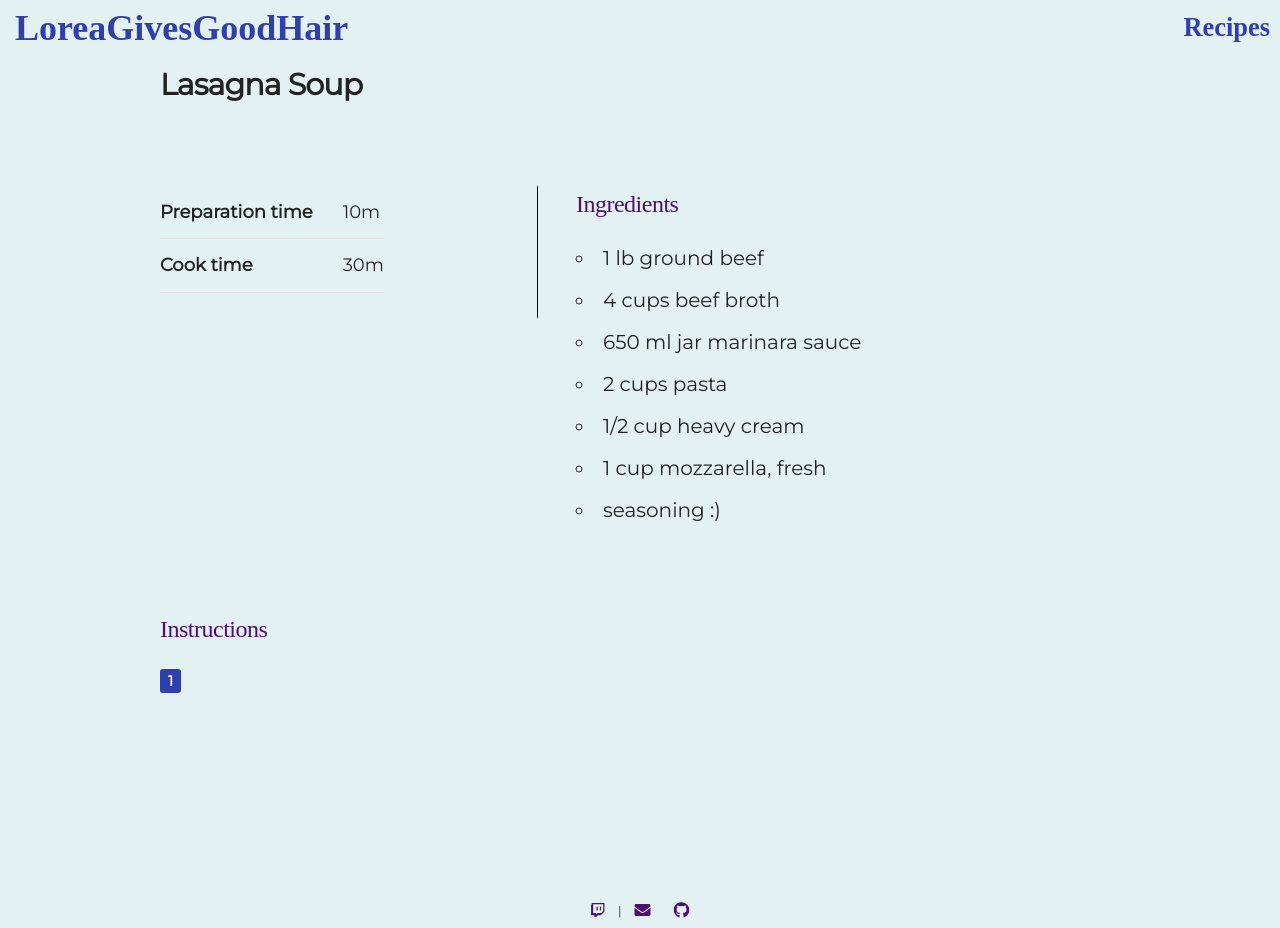
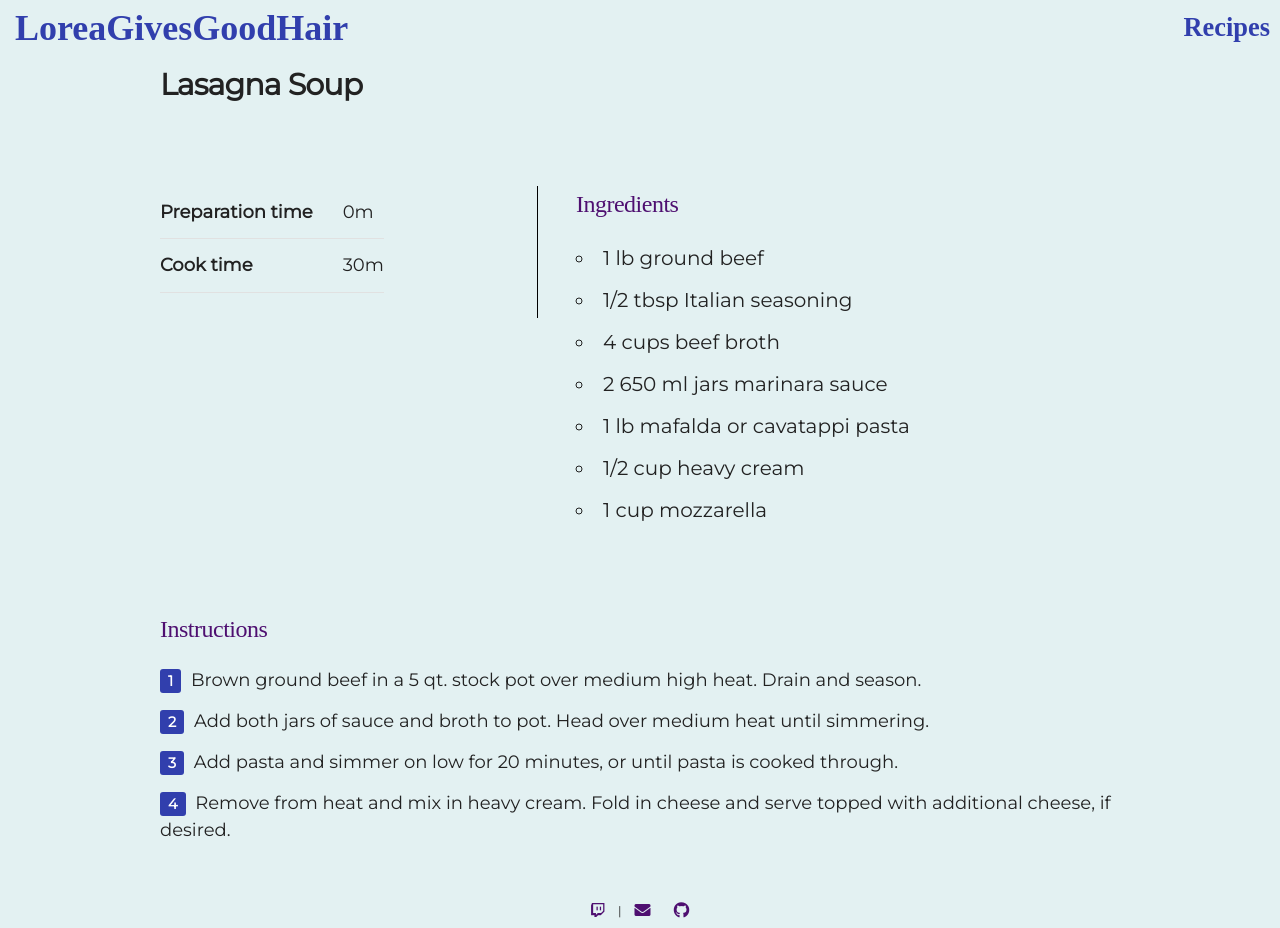
Before and after one commit to AyMeeko/recipes, a Jekyll site: the page built from recipes/_posts/2022-12-29-lasagna-soup.md, in a window 1280 px wide and 928 px high. Built offline with Jekyll 4.4.1, drawn with Linux system fonts in a browser that asks for light colours; some web fonts are replaced.

Commit message:
update lasagna soup

```diff
--- a/recipes/_posts/2022-12-29-lasagna-soup.md
+++ b/recipes/_posts/2022-12-29-lasagna-soup.md
@@ -4,15 +4,18 @@ image:
 date: "2022-12-29"
 ingredients:
   - 1 lb ground beef
+  - 1/2 tbsp Italian seasoning
   - 4 cups beef broth
-  - 650 ml jar marinara sauce
-  - 2 cups pasta
+  - 2 650 ml jars marinara sauce
+  - 1 lb mafalda or cavatappi pasta
   - 1/2 cup heavy cream
-  - 1 cup mozzarella, fresh
-  - seasoning :)
+  - 1 cup mozzarella
 instructions:
-  -
-prep_time: 10m
+  - Brown ground beef in a 5 qt. stock pot over medium high heat. Drain and season.
+  - Add both jars of sauce and broth to pot. Head over medium heat until simmering.
+  - Add pasta and simmer on low for 20 minutes, or until pasta is cooked through.
+  - Remove from heat and mix in heavy cream. Fold in cheese and serve topped with additional cheese, if desired.
+prep_time: 0m
 cook_time: 30m
 layout: post
 categories: main_courses
```
